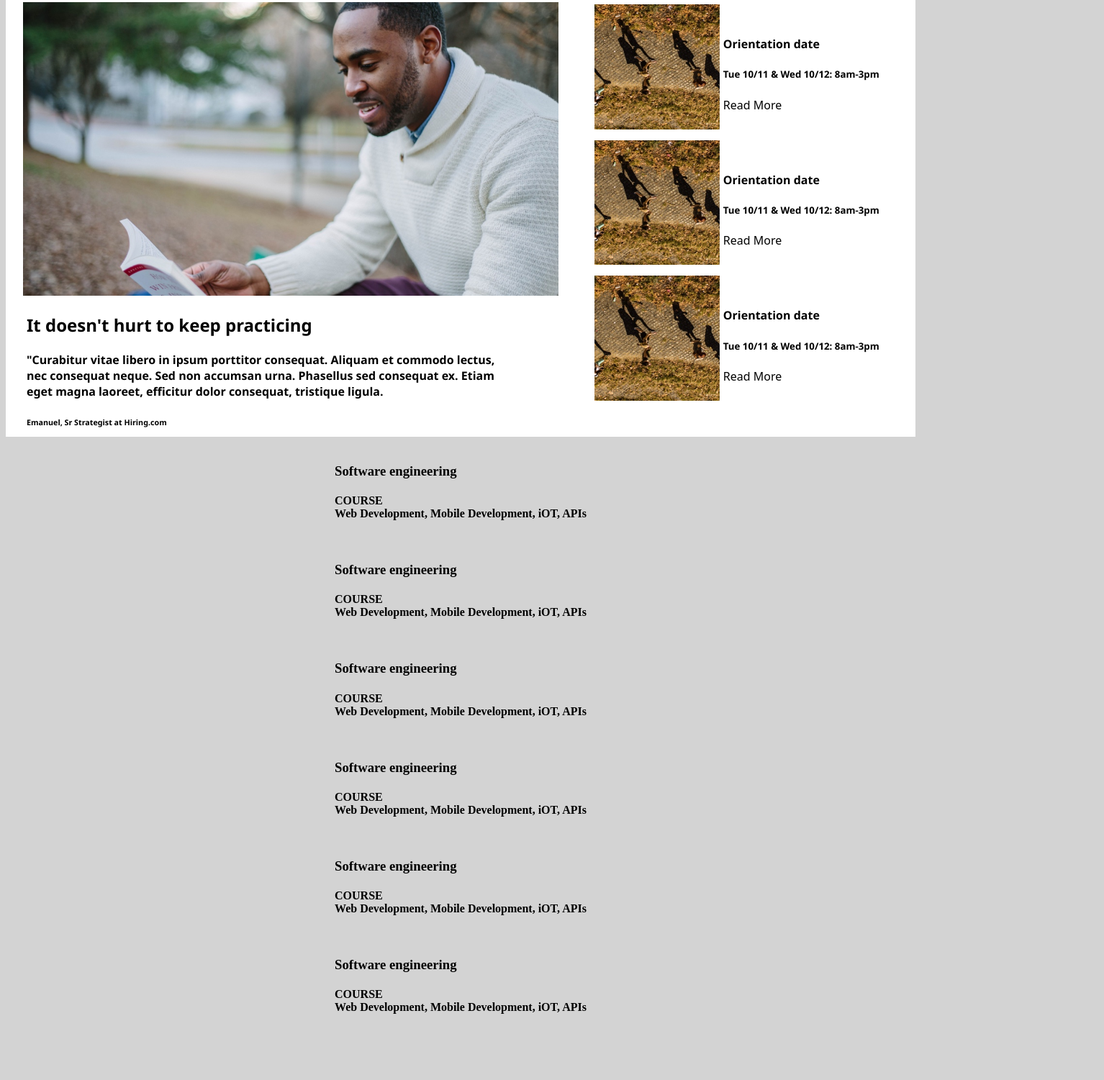
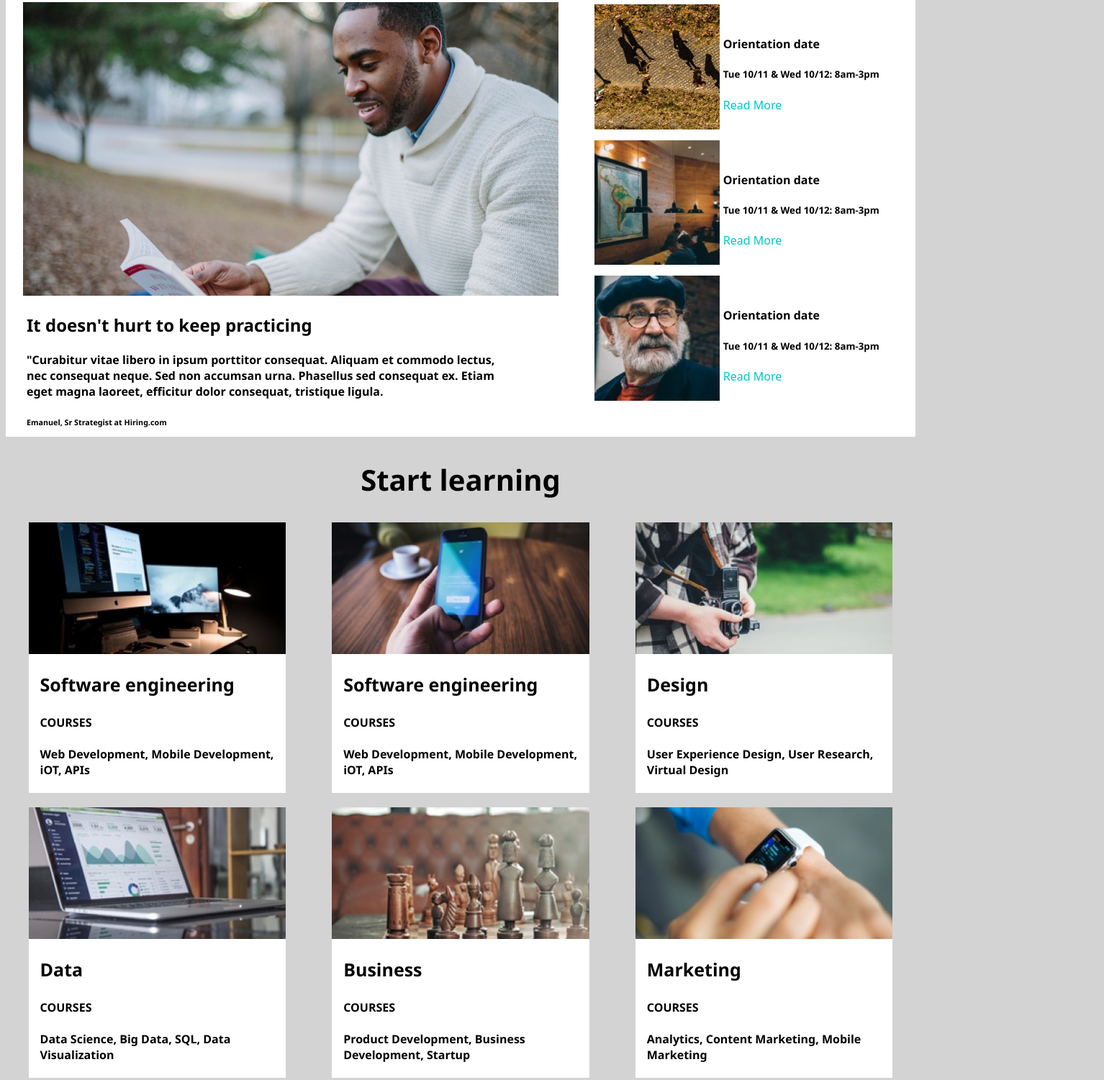
Before and after one commit to midscreant/Capstone-Codecademy, a plain HTML site: page index.html in a window 1280 px wide. Shown: the part 741-2242 px from the top of the page at 72% size, 1534 px wide, since content can reach past the window. Before the commit the page ends 2172 px from the top, so only its background shows below. Drawn offline with Linux system fonts and the light colour scheme; a web font is replaced by a local one.

Commit message:
Capstone Verion 2

```diff
--- a/index.html
+++ b/index.html
@@ -65,23 +65,23 @@
                 <div class="module_1_right_text_box">
                     <h4 class="module_1_text module_1_image_title"> Orientation date </h4>
                     <h5 class="module_1_text module_1_image_subtext"> Tue 10/11 & Wed 10/12: 8am-3pm </h5>
-                    <a class="module_1_text module_1_image_button"> Read More </a>
+                    <a href="" class="module_1_text module_1_image_button"> Read More </a>
                 </div>
             </div>
             <div class="module_1_right_block">
-                <img class="module_1_right_image" src="./capstone_colmar_assets/images/information-orientation.jpg" alt="">
+                <img class="module_1_right_image" src="./capstone_colmar_assets/images/information-campus.jpg" alt="">
                 <div class="module_1_right_text_box">
                     <h4 class="module_1_text module_1_image_title"> Orientation date </h4>
                     <h5 class="module_1_text module_1_image_subtext"> Tue 10/11 & Wed 10/12: 8am-3pm </h5>
-                    <a class="module_1_text module_1_image_button"> Read More </a>
+                    <a href="" class="module_1_text module_1_image_button"> Read More </a>
                 </div>
             </div>
             <div class="module_1_right_block">
-                <img class="module_1_right_image" src="./capstone_colmar_assets/images/information-orientation.jpg" alt="">
+                <img class="module_1_right_image" src="./capstone_colmar_assets/images/information-guest-lecture.jpg" alt="">
                 <div class="module_1_right_text_box">
                     <h4 class="module_1_text module_1_image_title"> Orientation date </h4>
                     <h5 class="module_1_text module_1_image_subtext"> Tue 10/11 & Wed 10/12: 8am-3pm </h5>
-                    <a class="module_1_text module_1_image_button"> Read More </a>
+                    <a href="" class="module_1_text module_1_image_button"> Read More </a>
                 </div>
             </div>
         </div>
@@ -89,55 +89,67 @@
 
     <div id="module_2">
         <div id="module_2_title">
-
+            <h1 class="module_2_title module_2_text"> Start learning </h1>
         </div>
         <div id="module_2_gallery">
-            <div class="module_2_row" id="gallery_row_2"></div>
+            <div class="module_2_row" id="gallery_row_1">
                 <div class="module_2_image_box">
-                    <img class="module_2_image" src="" alt="">
+                    <img class="module_2_image" src="./capstone_colmar_assets/images/course-software.jpg" alt="">
                     <div class="module_2_text_box">
                         <h3 class="module_2_text image_box_title"> Software engineering </h3>
-                        <h4 class="module_2_text module_2_line"> COURSE <br> Web Development, Mobile Development, iOT, APIs </h4>
+                        <h4 class="module_2_text module_2_line"> COURSES <br> <br> Web Development, Mobile Development, iOT, APIs </h4>
                     </div>
                 </div>
                 <div class="module_2_image_box">
-                    <img class="module_2_image" src="" alt="">
+                    <img class="module_2_image" src="./capstone_colmar_assets/images/course-computer-art.jpg" alt="">
                     <div class="module_2_text_box">
                         <h3 class="module_2_text image_box_title"> Software engineering </h3>
-                        <h4 class="module_2_text module_2_line"> COURSE <br> Web Development, Mobile Development, iOT, APIs </h4>
+                        <h4 class="module_2_text module_2_line"> COURSES <br> <br> Web Development, Mobile Development, iOT, APIs </h4>
                     </div>
                 </div>
                 <div class="module_2_image_box">
-                    <img class="module_2_image" src="" alt="">
+                    <img class="module_2_image" src="./capstone_colmar_assets/images/course-design.jpg" alt="">
                     <div class="module_2_text_box">
-                        <h3 class="module_2_text image_box_title"> Software engineering </h3>
-                        <h4 class="module_2_text module_2_line"> COURSE <br> Web Development, Mobile Development, iOT, APIs </h4>
+                        <h3 class="module_2_text image_box_title"> Design </h3>
+                        <h4 class="module_2_text module_2_line"> COURSES <br> <br> User Experience Design, User Research, Virtual Design </h4>
                     </div>
                 </div>
             </div>
-        <div class="module_2_row" id="gallery_row_2"></div>
+            <div class="module_2_row" id="gallery_row_2">
                 <div class="module_2_image_box">
-                <img class="module_2_image" src="" alt="">
+                    <img class="module_2_image" src="./capstone_colmar_assets/images/course-data.jpg" alt="">
                     <div class="module_2_text_box">
-                    <h3 class="module_2_text image_box_title"> Software engineering </h3>
-                    <h4 class="module_2_text module_2_line"> COURSE <br> Web Development, Mobile Development, iOT, APIs </h4>
+                        <h3 class="module_2_text image_box_title"> Data </h3>
+                        <h4 class="module_2_text module_2_line"> COURSES <br> <br> Data Science, Big Data, SQL, Data Visualization </h4>
                     </div>
                 </div>
                 <div class="module_2_image_box">
-                <img class="module_2_image" src="" alt="">
+                    <img class="module_2_image" src="./capstone_colmar_assets/images/course-business.jpg" alt="">
                     <div class="module_2_text_box">
-                    <h3 class="module_2_text image_box_title"> Software engineering </h3>
-                    <h4 class="module_2_text module_2_line"> COURSE <br> Web Development, Mobile Development, iOT, APIs </h4>
+                        <h3 class="module_2_text image_box_title"> Business </h3>
+                        <h4 class="module_2_text module_2_line"> COURSES <br> <br> Product Development, Business Development, Startup </h4>
                     </div>
                 </div>
                 <div class="module_2_image_box">
-                <img class="module_2_image" src="" alt="">
+                    <img class="module_2_image" src="./capstone_colmar_assets/images/course-marketing.jpg" alt="">
                     <div class="module_2_text_box">
-                    <h3 class="module_2_text image_box_title"> Software engineering </h3>
-                    <h4 class="module_2_text module_2_line"> COURSE <br> Web Development, Mobile Development, iOT, APIs </h4>
+                        <h3 class="module_2_text image_box_title"> Marketing </h3>
+                        <h4 class="module_2_text module_2_line"> COURSES <br> <br> Analytics, Content Marketing, Mobile Marketing </h4>
                     </div>
                 </div>
             </div>
+        </div>
+
+    </div>
+
+    <div id="module_3">
+
+    </div>
+
+    <div id="footer">
+        <footer>
+
+        </footer>
     </div>
 
 </body>
--- a/resources/css/style.css
+++ b/resources/css/style.css
@@ -232,6 +232,11 @@
     width: 100%;
 }
 
+.module_1_image_button{
+    color: rgb(0, 196, 196) !important;
+    text-decoration: none;
+}
+
 .module_1_text{
     text-align: left;
     font-family: 'Noto Sans', sans-serif;
@@ -253,11 +258,72 @@
 /* module 2 */
 /* -------------------------------------------------------------------------------------------------------------------------------------- */
 
+
+
+
+
 #module_2{
     display: flex;
     justify-content: center;
     flex-direction: column;
     align-items: center;
+    align-content: center;
     position: relative;
     top: 64px;
 }
+
+.image_box_title{
+    font-size: 25px;
+}
+
+.module_2_image_box{
+    width: 25%;
+    display: flex;
+    flex-direction: column;
+    margin: 0 32px;
+    background-color: white;
+}
+
+.module_2_row{
+    width: 80%;
+    display: flex;
+    flex-direction: row;
+    justify-content: center;
+    position: relative;
+    left: 10%;
+    margin: 0 0 20px 0;
+}
+
+.module_2_text{
+    font-family: 'Noto Sans', sans-serif;
+    margin-left: 16px;
+}
+
+.module_2_title{
+    font-size: 40px;
+    margin: 32px 0;
+}
+
+
+
+
+/* -------------------------------------------------------------------------------------------------------------------------------------- */
+/* module 3 */
+/* module 3 */
+/* module 3 */
+/* -------------------------------------------------------------------------------------------------------------------------------------- */
+
+
+
+
+
+
+
+
+
+/* MOBILE VERSION */
+
+@media only screen and (max-width: 1220px){
+
+
+}
```
Lines whose indentation alone changed are shown as unchanged.
